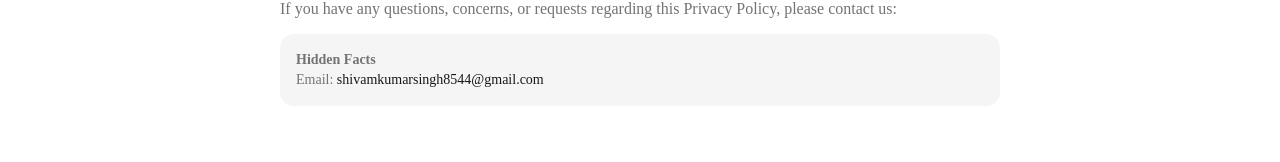
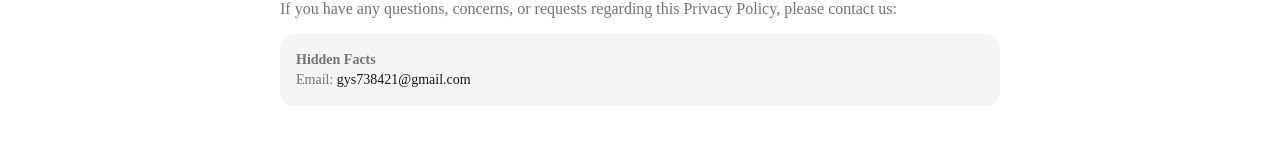
Before and after one commit to sivammarwar/auto-news-final-main, a Next.js app: page /privacy in a window 1280 px wide. Shown: the part 3272-3434 px from the top of the page. Built offline with nearby package versions, Linux system fonts and the light colour scheme; no server answers.

Commit message:
deploying final 3

```diff
--- a/src/app/privacy/page.tsx
+++ b/src/app/privacy/page.tsx
@@ -141,7 +141,7 @@ export default function PrivacyPage() {
               <p>If you have any questions, concerns, or requests regarding this Privacy Policy, please contact us:</p>
               <div className="mt-3 p-4 bg-muted rounded-xl font-mono text-sm">
                 <p><strong>Hidden Facts</strong></p>
-                <p>Email: <a href="mailto:shivamkumarsingh8544@gmail.com" className="text-primary hover:underline">shivamkumarsingh8544@gmail.com</a></p>
+                <p>Email: <a href="mailto:shivamkumarsingh8544@gmail.com" className="text-primary hover:underline">gys738421@gmail.com</a></p>
               </div>
             </Section>
           </div>
```
